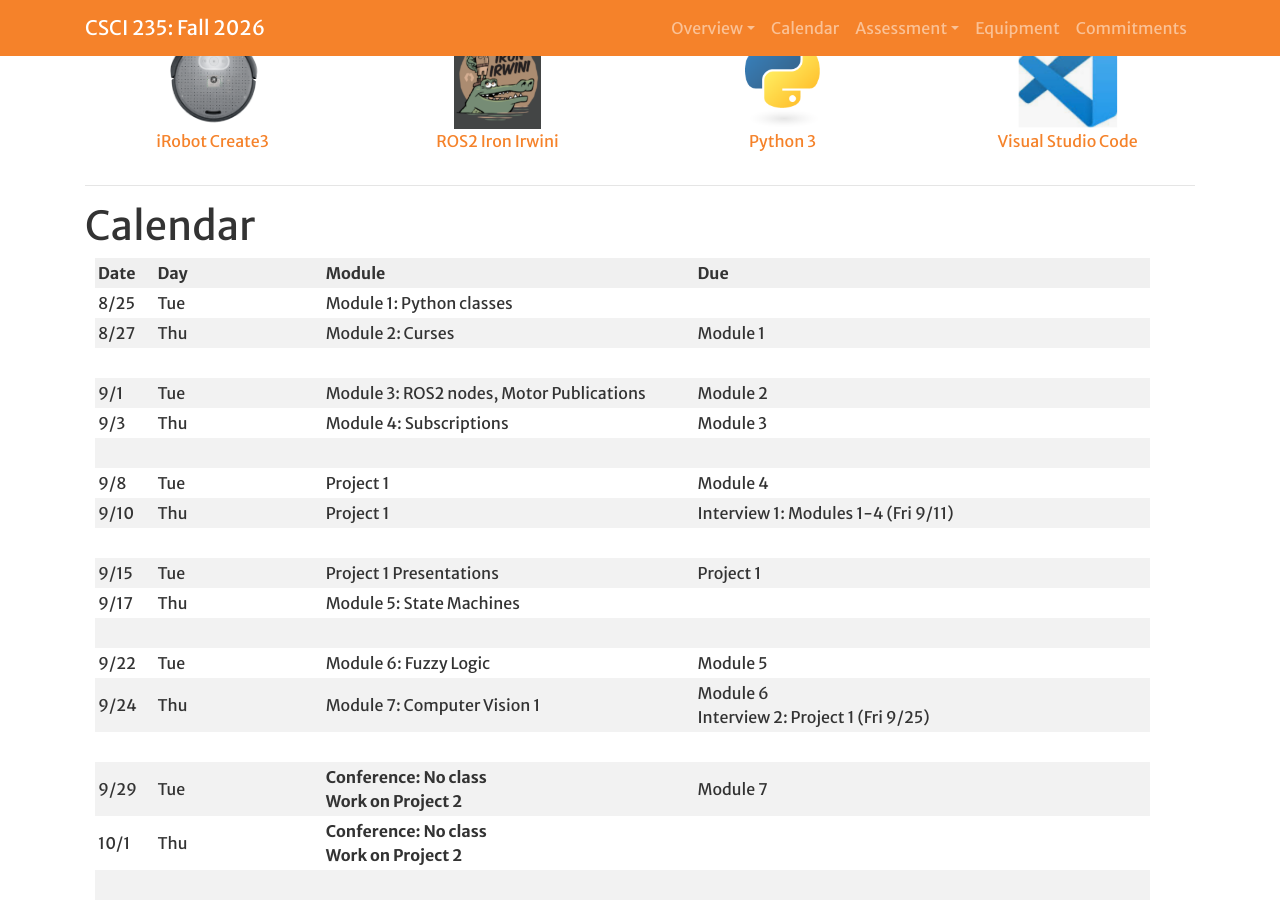
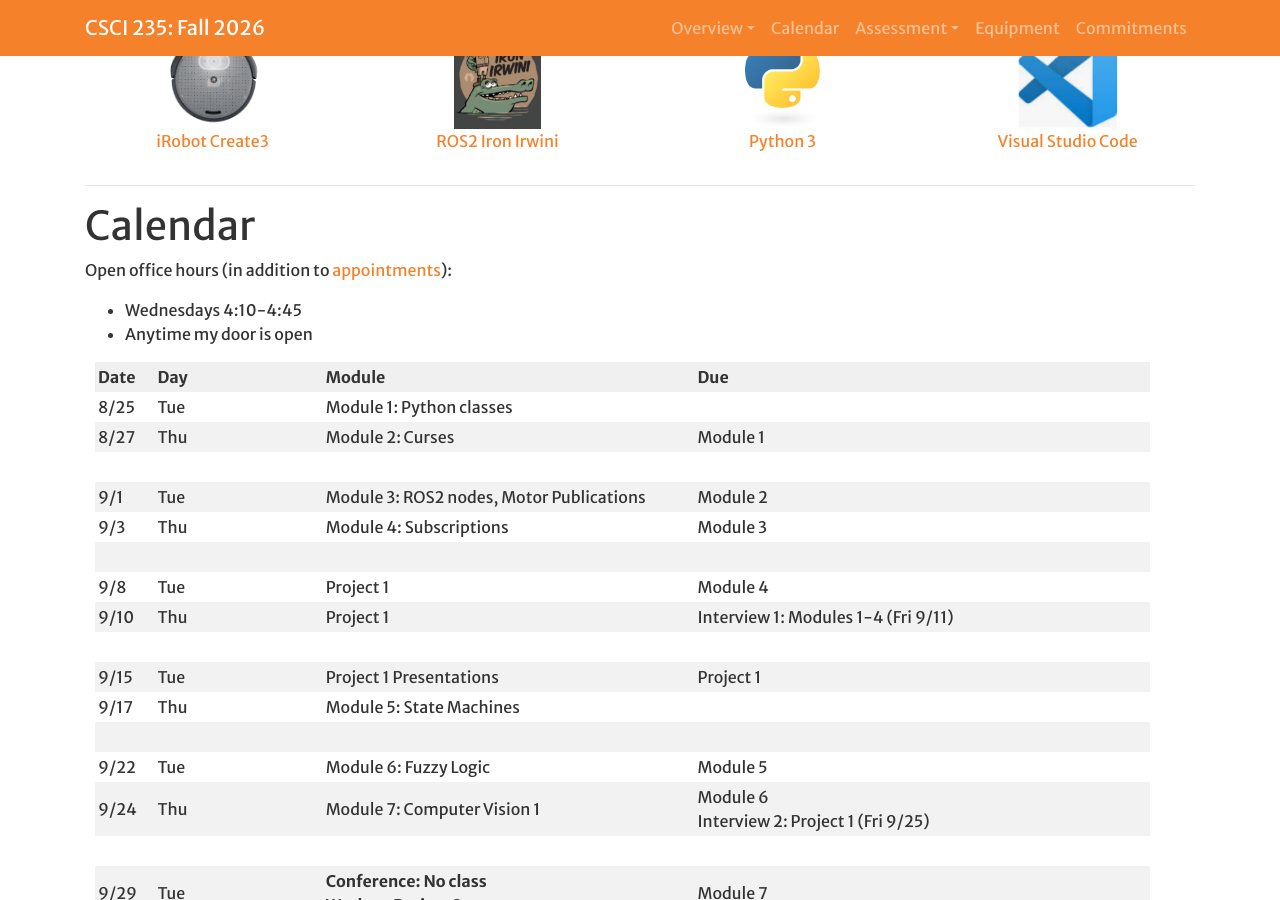
Before and after one commit to Hendrix-CS/csci235, a Jekyll site: the page built from index.md, in a window 1280 px wide and 900 px high, scrolled down 966 px. Built offline with Jekyll 4.4.1, drawn with Linux system fonts in a browser that asks for light colours; a script that is not in the unit is left out; our own code applies the rules of GitHub Pages for plain Markdown files.

Commit message:
Partial draft of Fall 2026

```diff
--- a/_config.yml
+++ b/_config.yml
@@ -58,7 +58,7 @@ instructors:
     name: Dr. Gabriel Ferrer
     email: ferrer@hendrix.edu
     web: https://gjf2a.github.io/
-    officehours: W 4:10-4:45<br>https://drferrer.youcanbook.me/
+    officehours: https://drferrer.youcanbook.me/
 
 offerings:
   - name: LECTURE 01
--- a/index.md
+++ b/index.md
@@ -83,8 +83,12 @@ Module 10
 
 # <a name="calendar">Calendar</a>
 
-|Date  |Day  | Module | Due |
-| ---  | --- | ------ | --- |
+Open office hours (in addition to [appointments](https://drferrer.youcanbook.me/)):
+* Wednesdays 4:10-4:45
+* Anytime my door is open
+
+|Date   |Day  | Module | Due |
+| ---   | --- | ------ | --- |
 |  8/25 | Tue | Module 1: Python classes |  |
 |  8/27 | Thu | Module 2: Curses | Module 1 |
 |       |
```
